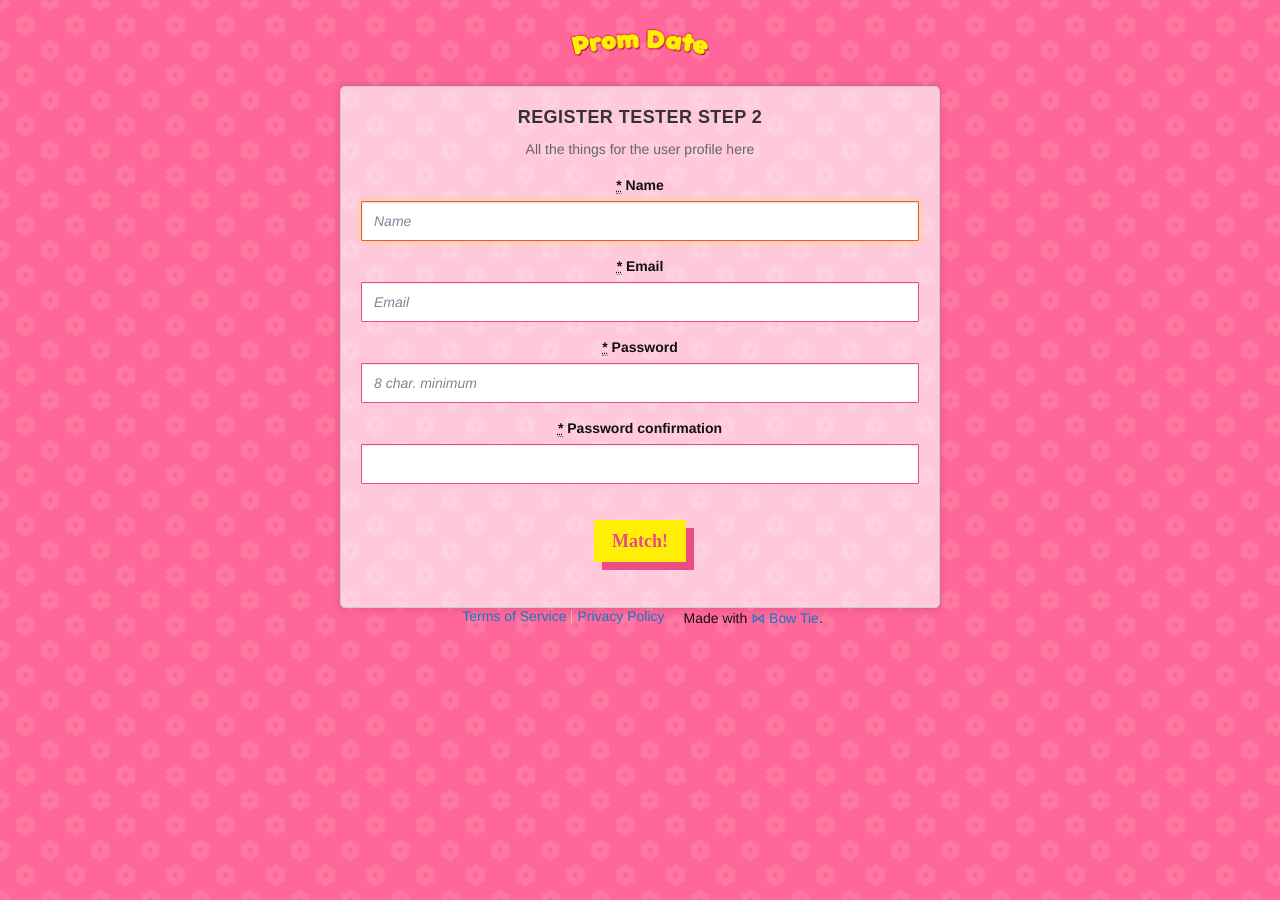
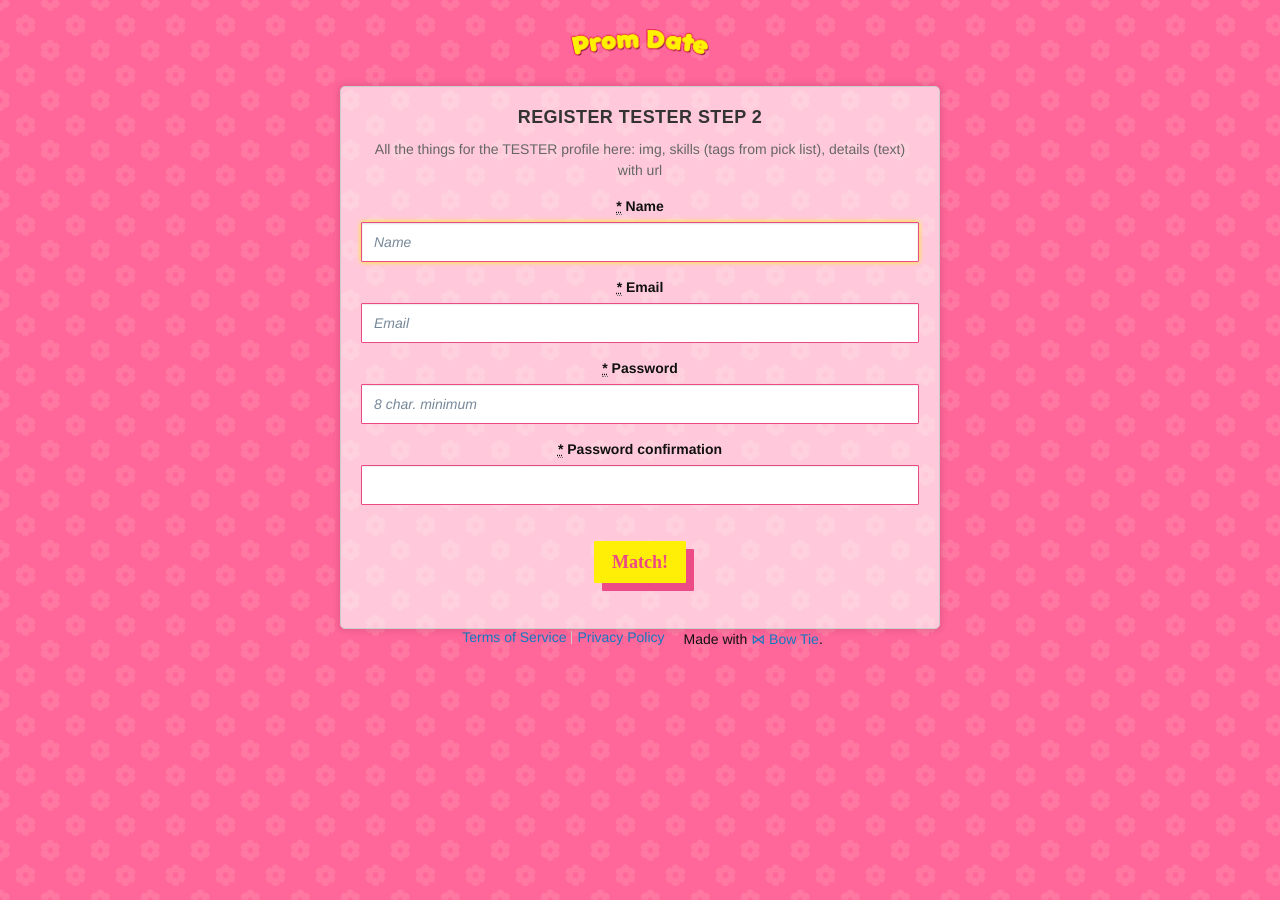
Before and after one commit to bowtie-io/promdate, a Jekyll site: the page built from tester.md, in a window 1280 px wide. Built offline with Jekyll 4.4.1, drawn with Linux system fonts in a browser that asks for light colours.

Commit message:
updates with nav inclusions and page notes

```diff
--- a/browse.html
+++ b/browse.html
@@ -1,13 +1,13 @@
 ---
 layout: default
+title: Browse
 permalink: /browse/
 ---
-
 
 <h1 style="text-align:center; margin-top:20px !Important;">Let's Dance!</h1>
 
 <div style="text-align:center; font-size:1.4em; margin:15px;">
-  <a href="#" class="potential_link btn btn-default">Potentials</a>
+  <a href="#" class="potential_link btn btn-default">Discover</a>
   <a href="#" class="matched_link btn btn-success">Matches</a>
 </div>
 
--- a/tester.md
+++ b/tester.md
@@ -2,10 +2,12 @@
 layout: login
 title: Register
 permalink: /tester/
+exclude_from_nav: true
+
 ---
 
 ## Register Tester Step 2
-All the things for the user profile here
+All the things for the TESTER profile here: img, skills (tags from pick list), details (text) with url
 
 <div class='form-group'>
   <form accept-charset="UTF-8" action="/users" class="simple_form new_user" id="new_user" method="post"><div style="display:none"><input name="utf8" type="hidden" value="&#x2713;" /><input name="authenticity_token" type="hidden" value="FJ7OBAN1qFFlPVrZ6kAHUbtZMxnzri+HU5ffxAAdJJw=" /></div>
```
Also changed, not shown: _layouts/account.html (added, +22 -0 lines), account.md (added, +9 -0 lines), index.json (+6 -6 lines), matches.md (added, +14 -0 lines), startup.md (+3 -1 lines).
